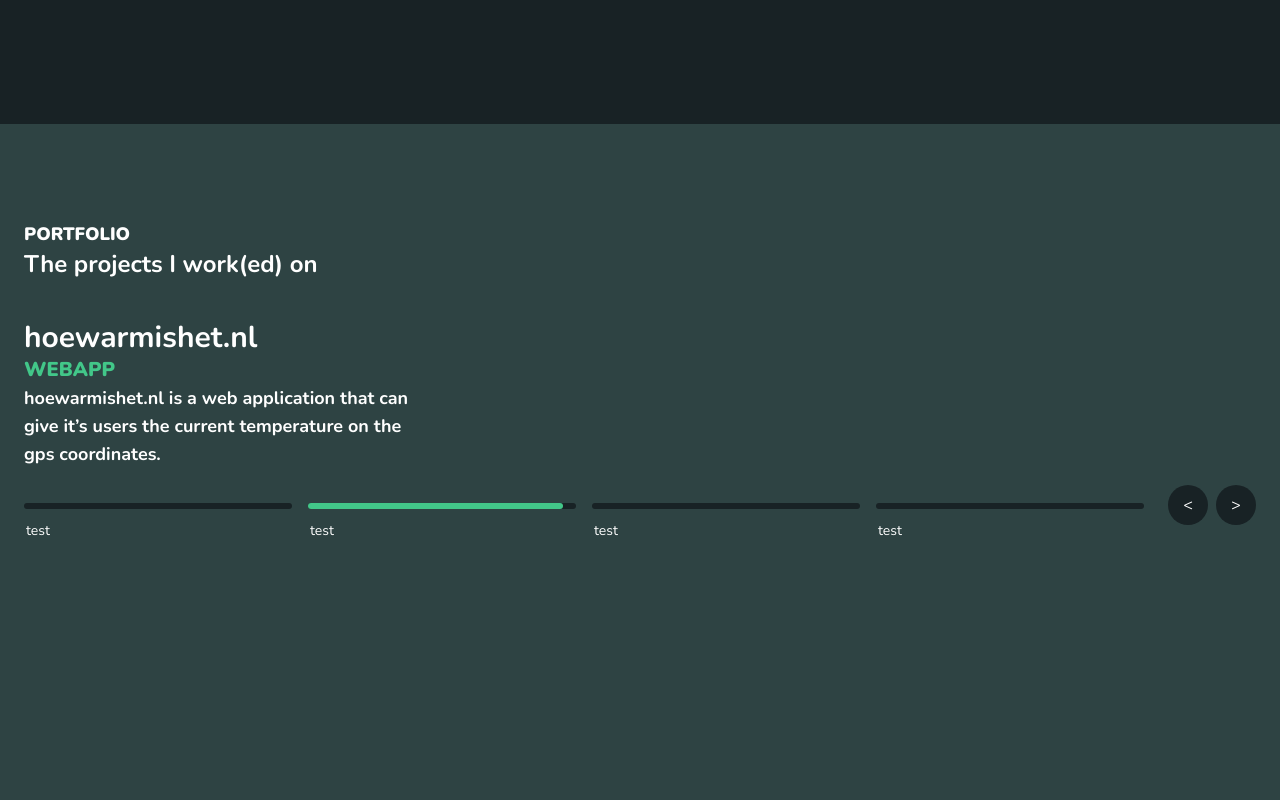
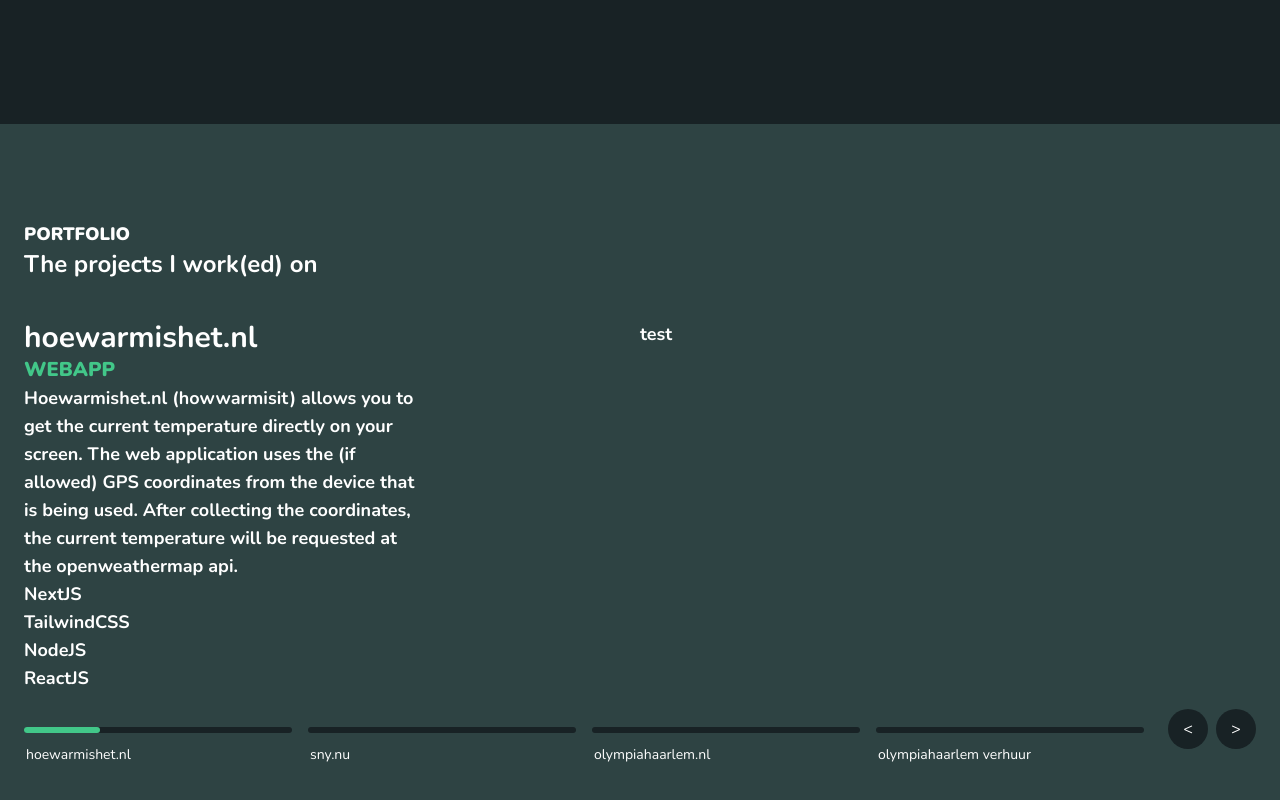
Before and after one commit to TLaMars/Portfolio-v2, a Gatsby site: page / in a window 1280 px wide. Shown: the part 676-1476 px from the top of the page. Built offline with nearby package versions, Linux system fonts and the light colour scheme; Gatsby itself is replaced by a stand-in of ours.

Commit message:
Fixed v1 of carousel

```diff
--- a/src/components/carousel/carousel.js
+++ b/src/components/carousel/carousel.js
@@ -1,49 +1,65 @@
-import React, { useState } from 'react';
+import React, { useCallback, useEffect, useState } from 'react';
 import * as style from './carousel.module.scss';
+import Project from '../project/project';
 
 export default function Carousel({ projects }) {
+    const [activeIndex, setActiveIndex] = useState(0);
+    const [progress, setProgress] = useState(0);
 
-    const [activeProject, setActiveProject] = useState(1);
-    const lengthCarousel = 4;
-    setInterval(() => {
+    const goToNext = useCallback(() => {
+        setActiveIndex(activeIndex === projects.length - 1 ? 0 : activeIndex + 1);
+        setProgress(0);
+    }, [activeIndex, projects, setActiveIndex, setProgress])
 
-    }, 2500)
-
-    const goToNext = () => {
-        setActiveProject(activeProject + 1);
-        console.log(activeProject);
+    const goToPrev = () => {
+        setActiveIndex(activeIndex - 1);
+        setProgress(0);
     }
 
-    const goToPrev = () => {
-        setActiveProject(activeProject - 1);
+    const goToThisProject = (id) => {
+        setActiveIndex(id);
+        setProgress(0);
     }
 
+    useEffect(() => {
+        let progressInterval = setInterval(() => {
+            setProgress(p => {
+                if (p === 100) {
+                    goToNext();
+                } else {
+                    return (p + 0.25);
+                }
+            });
+        }, 50);
+
+        return function cleanup() {
+            clearInterval(progressInterval);
+        }
+    }, [goToNext])
+
     return (
+        <div>
+
+            <Project project={projects[activeIndex]} />
+
             <div className={style.carousel}>
-            <div className={style.carousel__item}>
-                <button className={style.carousel__item__button}>
-                    <span className={style.carousel__item__line}></span>
-                    <span className={style.carousel__item__title}>test</span>
+                <div className={style.carousel__items}>
+                    {
+                        projects.map((project, id) =>
+                            <button className={style.carousel__item__button} key={id} onClick={() => goToThisProject(id)}>
+                                <span className={style.carousel__item__line}>
+                                    { (activeIndex === id) && <span className={style.carousel__item__line__progress} style={{ width: progress + '%' }}></span> }
+                                </span>
+                                <span className={style.carousel__item__title}>{ project.title }</span>
                             </button>
-                <button className={style.carousel__item__button}>
-                    <span className={style.carousel__item__line}>
-                        <span className={style.carousel__item__line__progress} style={{ width: '95%' }}></span>
-                    </span>
-                    <span className={style.carousel__item__title}>test</span>
-                </button>
-                <button className={style.carousel__item__button}>
-                    <span className={style.carousel__item__line}></span>
-                    <span className={style.carousel__item__title}>test</span>
-                </button>
-                <button className={style.carousel__item__button}>
-                    <span className={style.carousel__item__line}></span>
-                    <span className={style.carousel__item__title}>test</span>
-                </button>
+                        )
+                    }
                 </div>
                 <div className={style.carousel__navigate}>
                     <button onClick={goToPrev} className={style.carousel__navigate__button}>{'<'}</button>
                     <button onClick={goToNext} className={style.carousel__navigate__button}>{'>'}</button>
                 </div>
             </div>
+        </div>
     )
 }
--- a/src/components/carousel/carousel.module.scss
+++ b/src/components/carousel/carousel.module.scss
@@ -5,12 +5,27 @@
     display: flex;
     flex-direction: row;
 
-    &__item {
+    &__items {
         width: 100%;
         padding-top: 35px;
         display: flex;
         flex-direction: row;
 
+        span {
+            display: block;
+            width: 100%;
+        }
+
+        button:first-child {
+            @apply ml-0;
+        }
+
+        button:last-child {
+            @apply mr-0;
+        }
+    }
+
+    &__item {
         &__button {
             width: 100%;
             text-align: left;
@@ -35,19 +50,6 @@
             @apply mt-3;
             @apply ml-0.5;
         }
-
-        span {
-            display: block;
-            width: 100%;
-        }
-
-        button:first-child {
-            @apply ml-0;
-        }
-
-        button:last-child {
-            @apply mr-0;
-        }
     }
 
     &__navigate {
--- a/src/components/portfolio/portfolio.js
+++ b/src/components/portfolio/portfolio.js
@@ -1,9 +1,66 @@
 import React from 'react';
 import Carousel from '../carousel/carousel';
-import Project from '../project/project';
 import H4 from '../text/h4';
 import H6 from '../text/h6';
 import * as style from './portfolio.module.scss';
+
+const projects = [
+    {
+        title: "hoewarmishet.nl",
+        type: "WEBAPP",
+        description: "Hoewarmishet.nl (howwarmisit) allows you to get the current temperature directly on your screen. The web application uses the (if allowed) GPS coordinates from the device that is being used. After collecting the coordinates, the current temperature will be requested at the openweathermap api.",
+        image: "https://images.ctfassets.net/f8nsofylxdsg/1IzbHoKioDXOqCMzv8fi0S/fa30067d4a580c1be3048166ca639b77/hoewarmishet.png",
+        tech: [
+            'NextJS',
+            "TailwindCSS",
+            "NodeJS",
+            "ReactJS"
+        ],
+        viewProject: "https://hoewarmishet.nl"
+    },
+    {
+        title: "sny.nu",
+        type: "WEBAPP",
+        description: "A URL shortener that checks the URLs on possible vulnerabilities in the Google Risk API.",
+        image: "https://images.ctfassets.net/f8nsofylxdsg/1IzbHoKioDXOqCMzv8fi0S/fa30067d4a580c1be3048166ca639b77/hoewarmishet.png",
+        tech: [
+            'NextJS',
+            "TailwindCSS",
+            "NodeJS",
+            "ReactJS",
+            "JavaScript",
+            "NestJS",
+            "TypeScript"
+        ],
+        viewProject: "https://sny.nu"
+    },
+    {
+        title: "olympiahaarlem.nl",
+        type: "Joomla Template",
+        description: "OlympiaHaarlem joomla template.",
+        image: "https://images.ctfassets.net/f8nsofylxdsg/1IzbHoKioDXOqCMzv8fi0S/fa30067d4a580c1be3048166ca639b77/hoewarmishet.png",
+        tech: [
+            'Joomla',
+            "PHP",
+            "HTML",
+            "CSS"
+        ],
+        viewProject: "http://olympiahaarlem.nl"
+    },
+    {
+        title: "olympiahaarlem verhuur",
+        type: "Rental System",
+        description: "Hoewarmishet.nl (howwarmisit) allows you to get the current temperature directly on your screen. The web application uses the (if allowed) GPS coordinates from the device that is being used. After collecting the coordinates, the current temperature will be requested at the openweathermap api.",
+        image: "https://images.ctfassets.net/f8nsofylxdsg/1IzbHoKioDXOqCMzv8fi0S/fa30067d4a580c1be3048166ca639b77/hoewarmishet.png",
+        tech: [
+            'PHP',
+            "Bootstrap",
+            "HTML",
+            "MySQL"
+        ],
+        viewProject: "http://verhuur.olympiahaarlem.nl"
+    },
+]
 
 export default function Portfolio() {
     return (
@@ -12,8 +69,7 @@ export default function Portfolio() {
                 <H6>PORTFOLIO</H6>
                 <H4>The projects I work(ed) on</H4>
 
-                <Project />
-                <Carousel />
+                <Carousel projects={projects} />
             </div>
         </div>
     );
--- a/src/components/project/project.js
+++ b/src/components/project/project.js
@@ -5,21 +5,23 @@ import * as style from './project.module.scss';
 //import * as icons from 'react-icons/si';
 
 
-export default function Project() {
+export default function Project({ project }) {
     return (
         <div className={style.project}>
             <div className={style.project__left}>
-                <H3>hoewarmishet.nl</H3>
-                <H5>WEBAPP</H5>
+                <H3>{ project.title }</H3>
+                <H5>{ project.type }</H5>
                 <p>
-                    hoewarmishet.nl is a web application that can give it’s users the current temperature on the gps coordinates.
+                    { project.description }
                 </p>
                 <div className={style.project__tech}>
-
+                    {
+                        project.tech.map((tech) => <p key={tech}>{ tech }</p>)
+                    }
                 </div>
             </div>
             <div className={style.project__right}>
-
+                <p>test</p>
             </div>
         </div>
     )
```
Lines whose indentation alone changed are shown as unchanged.
